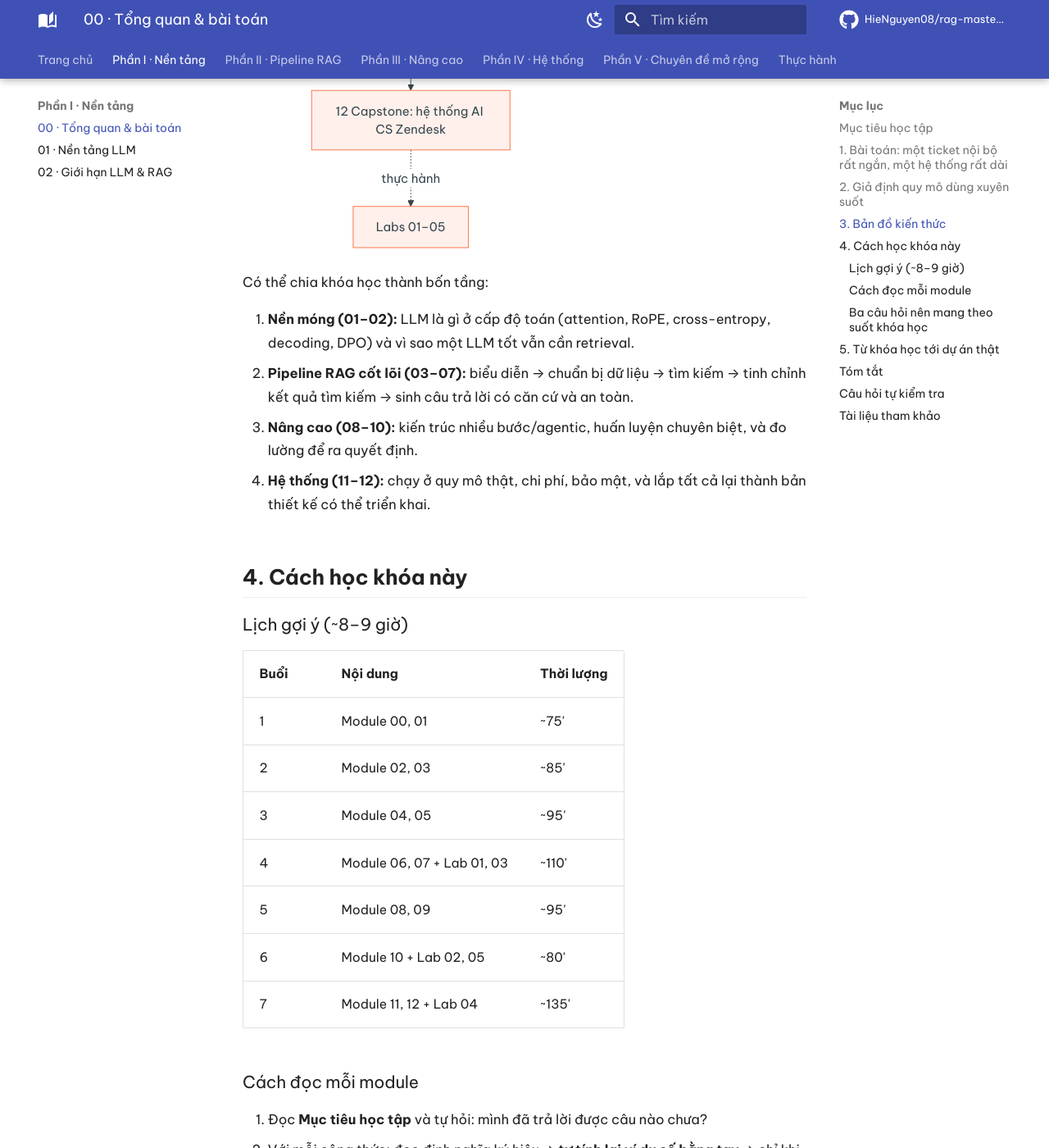
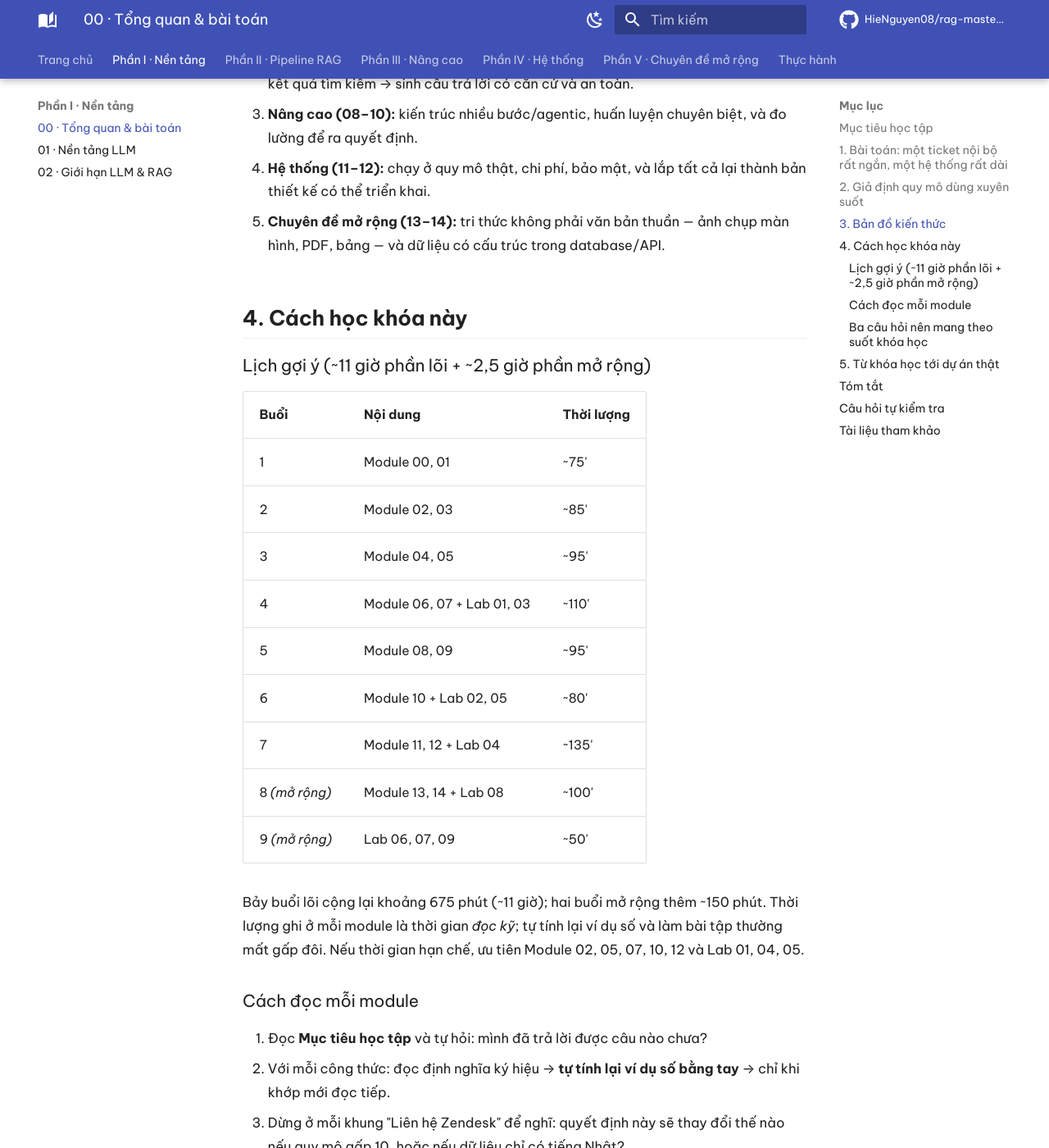
Before and after one commit to HieNguyen08/rag-masterclass, an MkDocs documentation site: the page built from docs/00-tong-quan-va-bai-toan.md, in a window 1280 px wide and 1400 px high, scrolled down 4945 px. Shown: the whole window at 82% size. Built offline with MkDocs 1.6.1 and Material for MkDocs 9.7.7, drawn with Linux system fonts in a browser that asks for light colours; comment, search, counter and statistics services are not loaded; some of the changed text lies outside the part shown.

Commit message:
Cập nhật lịch học và tổng thời lượng theo các module, lab mới

````diff
--- a/docs/00-tong-quan-va-bai-toan.md
+++ b/docs/00-tong-quan-va-bai-toan.md
@@ -7,7 +7,7 @@
 - Hiểu bài toán thực tế mà toàn bộ khóa học xoay quanh: **AI trả lời email khách hàng qua Zendesk và biết lúc nào phải gọi người**.
 - Nắm bản đồ kiến thức từ LLM nền tảng → RAG cơ bản → kỹ thuật cải tiến → đánh giá → hệ thống production.
 - Biết module nào trả lời câu hỏi thiết kế nào, để đọc có chủ đích thay vì đọc tuần tự một cách thụ động.
-- Có lịch học ~8–9 giờ và cách tự kiểm tra sau mỗi module.
+- Có lịch học ~11 giờ cho phần lõi (Module 00–12, Lab 01–05), thêm ~2,5 giờ cho phần mở rộng (Module 13–14, Lab 06–09), và cách tự kiểm tra sau mỗi module.
 
 ## 1. Bài toán: một ticket nội bộ rất ngắn, một hệ thống rất dài
 
@@ -92,7 +92,11 @@
     J --> K
     K --> L[11 Production & quy mô]
     L --> M[12 Capstone: hệ thống AI CS Zendesk]
-    M -.thực hành.-> N[Labs 01–05]
+    M -.thực hành.-> N[Labs 01–09]
+    E --> O[13 RAG đa phương thức]
+    H --> O
+    H --> P[14 RAG trên dữ liệu có cấu trúc]
+    I --> P
 ```
 
 Có thể chia khóa học thành bốn tầng:
@@ -101,10 +105,11 @@
 2. **Pipeline RAG cốt lõi (03–07):** biểu diễn → chuẩn bị dữ liệu → tìm kiếm → tinh chỉnh kết quả tìm kiếm → sinh câu trả lời có căn cứ và an toàn.
 3. **Nâng cao (08–10):** kiến trúc nhiều bước/agentic, huấn luyện chuyên biệt, và đo lường để ra quyết định.
 4. **Hệ thống (11–12):** chạy ở quy mô thật, chi phí, bảo mật, và lắp tất cả lại thành bản thiết kế có thể triển khai.
+5. **Chuyên đề mở rộng (13–14):** tri thức không phải văn bản thuần — ảnh chụp màn hình, PDF, bảng — và dữ liệu có cấu trúc trong database/API.
 
 ## 4. Cách học khóa này
 
-### Lịch gợi ý (~8–9 giờ)
+### Lịch gợi ý (~11 giờ phần lõi + ~2,5 giờ phần mở rộng)
 
 | Buổi | Nội dung | Thời lượng |
 |---|---|---|
@@ -115,6 +120,10 @@
 | 5 | Module 08, 09 | ~95' |
 | 6 | Module 10 + Lab 02, 05 | ~80' |
 | 7 | Module 11, 12 + Lab 04 | ~135' |
+| 8 *(mở rộng)* | Module 13, 14 + Lab 08 | ~100' |
+| 9 *(mở rộng)* | Lab 06, 07, 09 | ~50' |
+
+Bảy buổi lõi cộng lại khoảng 675 phút (~11 giờ); hai buổi mở rộng thêm ~150 phút. Thời lượng ghi ở mỗi module là thời gian *đọc kỹ*; tự tính lại ví dụ số và làm bài tập thường mất gấp đôi. Nếu thời gian hạn chế, ưu tiên Module 02, 05, 07, 10, 12 và Lab 01, 04, 05.
 
 ### Cách đọc mỗi module
 
````
Also changed, not shown: README.md (+1 -1 lines), docs/index.md (+3 -3 lines), notes/STYLE_GUIDE.md (+1 -1 lines).
